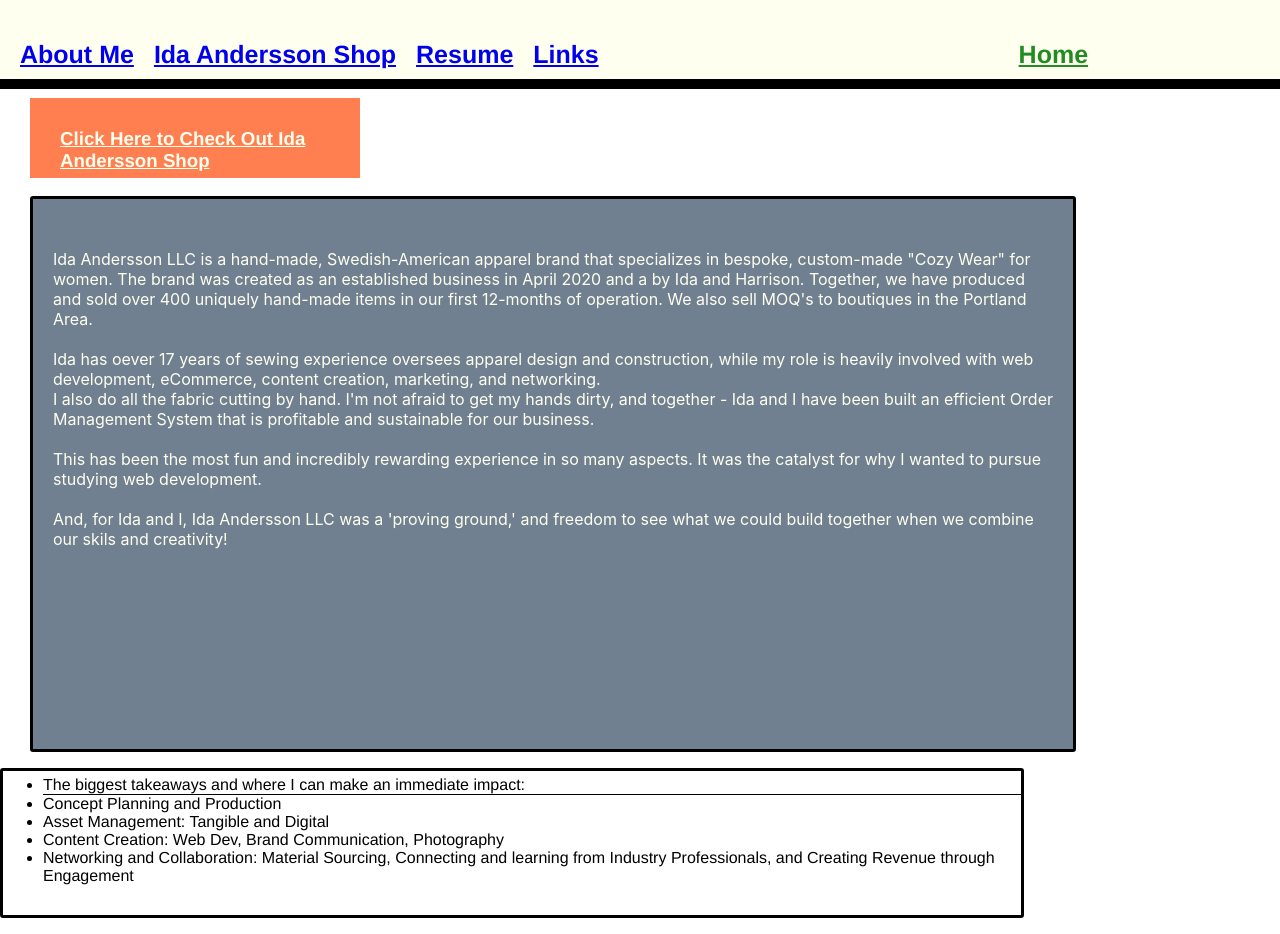
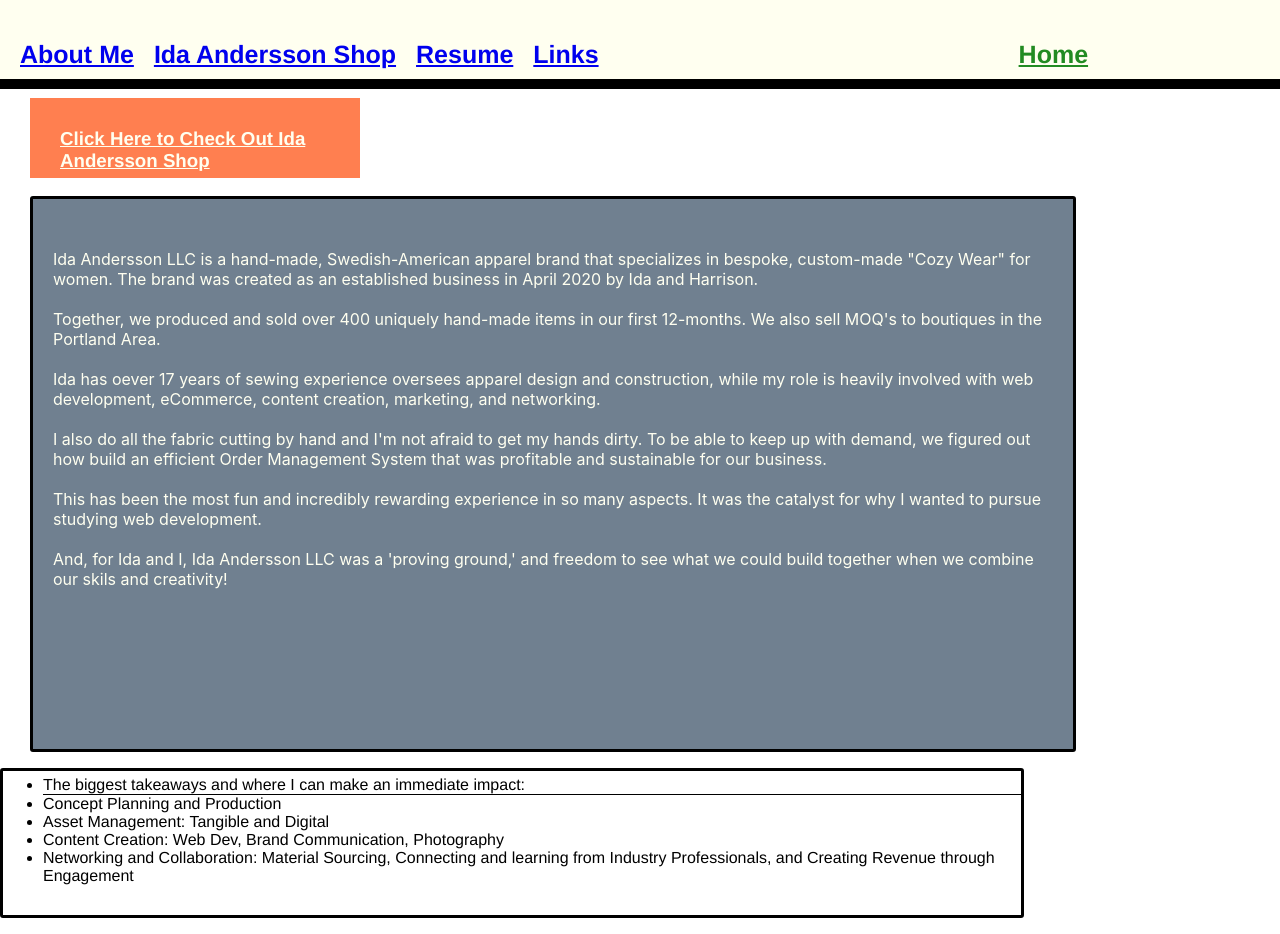
Before and after one commit to HGreedo/nuReactPortfolio, a React (Create React App) app: page /pages/IdaShop in a window 1280 px wide. Built offline with nearby package versions, Linux system fonts and the light colour scheme.

Commit message:
commit on 'main'

```diff
--- a/src/pages/IdaShop.js
+++ b/src/pages/IdaShop.js
@@ -8,12 +8,16 @@ const IdaShop = () => (
             </h3>
             <p className="idashop-bio">
             Ida Andersson LLC is a hand-made, Swedish-American apparel brand that specializes in bespoke, custom-made "Cozy Wear" for women.
-            The brand was created as an established business in April 2020 and a by Ida and Harrison. Together, we have produced and sold over 400 uniquely hand-made items in our first 12-months of operation. We also sell MOQ's to boutiques in the Portland Area.
+            The brand was created as an established business in April 2020 by Ida and Harrison.
+            <br/>
+            <br/>
+            Together, we produced and sold over 400 uniquely hand-made items in our first 12-months. We also sell MOQ's to boutiques in the Portland Area.
             <br/>
             <br/>
             Ida has oever 17 years of sewing experience oversees apparel design and construction, while my role is heavily involved with web development, eCommerce, content creation, marketing, and networking.
             <br/>
-            I also do all the fabric cutting by hand. I'm not afraid to get my hands dirty, and together - Ida and I have been built an efficient Order Management System that is profitable and sustainable for our business.
+            <br/>
+            I also do all the fabric cutting by hand and I'm not afraid to get my hands dirty. To be able to keep up with demand, we figured out how build an efficient Order Management System that was profitable and sustainable for our business.
             <br/>
             <br/>
             This has been the most fun and incredibly rewarding experience in so many aspects. It was the catalyst for why I wanted to pursue studying web development.
```
